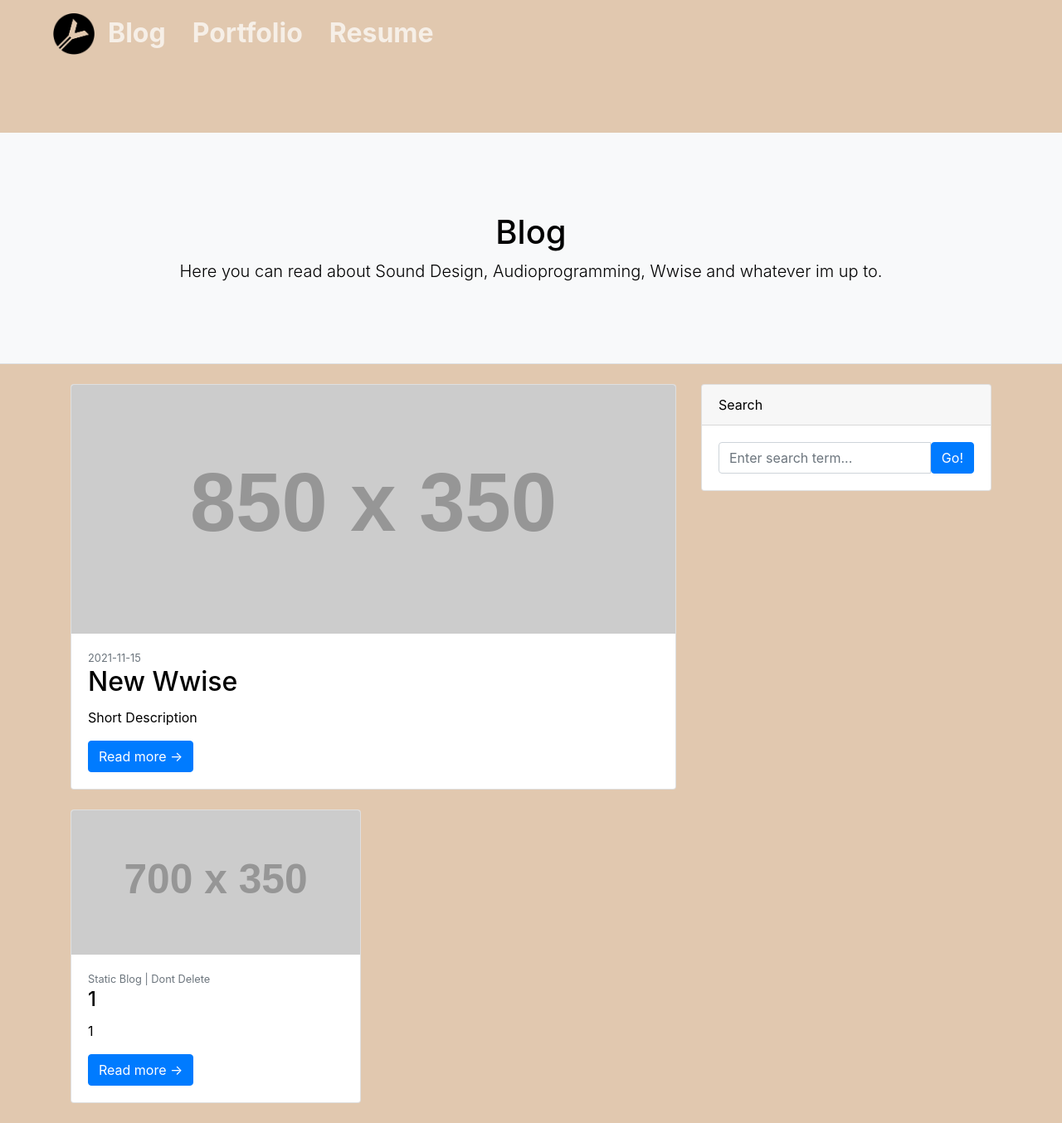
After one commit to Yohavier/Yohavier_Blog, a Flask app: page /blog in a window 1280 px wide. The commit adds this page. Shown: the whole page at 83% size. Run offline with Flask 2, Linux system fonts and the light colour scheme; data comes from the database, SQL or seed files in the repository; grey boxes labelled with a size stand in for pictures from a placeholder-image service; some libraries are stand-ins or nearby versions.

Commit message:
rework layout

```diff
--- a/blog/routes.py
+++ b/blog/routes.py
@@ -1,37 +1,36 @@
 from flask import render_template, url_for, redirect, flash, request, abort
 from sqlalchemy import desc
 from blog import app, db, bcrypt
-from blog.models import Announcement, Post, Admin
+from blog.models import Post, Admin, Video
 from blog.forms import LoginForm, PostForm
 from flask_login import login_user, current_user, login_required
 
 @app.route("/")
 @app.route("/home")
 def home():
-    anns = Announcement.query.all()
-    posts = Post.query.order_by(desc(Post.date_posted)).limit(2).all()
+    posts = Post.query.order_by(desc(Post.date_posted)).all()
     latest_post = Post.query.order_by(desc(Post.date_posted)).first()
-    return render_template('home.html', posts=posts, latest_post=latest_post, title='Home', anns=anns)
+    return render_template('home.html', posts=posts, latest_post=latest_post, title='Home')
 
-@app.route("/about")
-def about():
-    anns = Announcement.query.all()
-    latest_post = Post.query.order_by(desc(Post.date_posted)).first()
-    return render_template('about.html', title='About', latest_post = latest_post, anns=anns)
+@app.route("/resume")
+def resume():
+    return render_template('resume.html', title='Resume')
 
-@app.route("/post/<int:post_id>")
-def post(post_id):
-    anns = Announcement.query.all()
+@app.route("/blog/<int:post_id>")
+def blog_post(post_id):
     post = Post.query.get_or_404(post_id)
     latest_post = Post.query.order_by(desc(Post.date_posted)).first()
-    return render_template('post.html', title=post.title, post=post, latest_post=latest_post, anns=anns)
+    return render_template('blog_post.html', title=post.title, post=post, latest_post=latest_post)
 
-@app.route("/all_posts")
-def all_posts():
-    anns = Announcement.query.all()
+@app.route("/blog")
+def blog():
     posts = Post.query.order_by(desc(Post.date_posted)).all()
-    latest_post = Post.query.order_by(desc(Post.date_posted)).first()
-    return render_template('all_posts.html', title="All Posts", posts=posts, latest_post=latest_post, anns=anns )
+    return render_template('blog.html', title="Blog", posts=posts, rows=get_rows(len(posts)))
+
+@app.route("/portfolio")
+def portfolio():
+    videos = Video.query.order_by(desc(Video.date_posted)).all()
+    return render_template('portfolio.html', title="Portfolio", videos=videos, rows=get_rows(len(videos)))
 
 @app.route("/admin", methods=['GET', 'POST'])
 def admin():
@@ -49,7 +48,7 @@ def admin():
     return render_template('admin_login.html', title='Admin Login', form=form, latest_post=latest_post)
 
 
-@app.route("/post/new", methods=['GET', 'POST'])
+@app.route("/blog/new", methods=['GET', 'POST'])
 @login_required
 def new_post():
     form = PostForm()
@@ -62,7 +61,7 @@ def new_post():
     latest_post = Post.query.order_by(desc(Post.date_posted)).first()
     return render_template('create_post.html', title='New Post', form=form, legend='New Post', latest_post=latest_post)
 
-@app.route("/post/<int:post_id>/update", methods=['GET', 'POST'])
+@app.route("/blog/<int:post_id>/update", methods=['GET', 'POST'])
 @login_required
 def update_post(post_id):
     post = Post.query.get_or_404(post_id)
@@ -82,7 +81,7 @@ def update_post(post_id):
     return render_template('create_post.html', latest_post=latest_post, title='Update Post', form=form, legend='Update Post')
 
 
-@app.route("/post/<int:post_id>/delete", methods=['GET', 'POST'])
+@app.route("/blog/<int:post_id>/delete", methods=['GET', 'POST'])
 @login_required
 def delete_post(post_id):
     post = Post.query.get_or_404(post_id)
@@ -90,3 +89,10 @@ def delete_post(post_id):
     db.session.commit()
     flash('Your post has been deleted!', 'success')
     return redirect(url_for('home'))
+
+
+
+
+def get_rows(amt):
+    row_amt = int(amt / 3) + (amt % 3 > 0)
+    return row_amt
--- /dev/null
+++ b/blog/static/js/scripts.js
@@ -0,0 +1,58 @@
+/*!
+* Start Bootstrap - Creative v7.0.5 (https://startbootstrap.com/theme/creative)
+* Copyright 2013-2021 Start Bootstrap
+* Licensed under MIT (https://github.com/StartBootstrap/startbootstrap-creative/blob/master/LICENSE)
+*/
+//
+// Scripts
+//
+
+window.addEventListener('DOMContentLoaded', event => {
+
+    // Navbar shrink function
+    var navbarShrink = function () {
+        const navbarCollapsible = document.body.querySelector('#mainNav');
+        if (!navbarCollapsible) {
+            return;
+        }
+        if (window.scrollY === 0) {
+            navbarCollapsible.classList.remove('navbar-shrink')
+        } else {
+            navbarCollapsible.classList.add('navbar-shrink')
+        }
+    };
+
+    // Shrink the navbar
+    navbarShrink();
+
+    // Shrink the navbar when page is scrolled
+    document.addEventListener('scroll', navbarShrink);
+
+    // Activate Bootstrap scrollspy on the main nav element
+    const mainNav = document.body.querySelector('#mainNav');
+    if (mainNav) {
+        new bootstrap.ScrollSpy(document.body, {
+            target: '#mainNav',
+            offset: 74,
+        });
+    };
+
+    // Collapse responsive navbar when toggler is visible
+    const navbarToggler = document.body.querySelector('.navbar-toggler');
+    const responsiveNavItems = [].slice.call(
+        document.querySelectorAll('#navbarResponsive .nav-link')
+    );
+    responsiveNavItems.map(function (responsiveNavItem) {
+        responsiveNavItem.addEventListener('click', () => {
+            if (window.getComputedStyle(navbarToggler).display !== 'none') {
+                navbarToggler.click();
+            }
+        });
+    });
+
+    // Activate SimpleLightbox plugin for portfolio items
+    new SimpleLightbox({
+        elements: '#portfolio a.portfolio-box'
+    });
+
+});
--- a/blog/static/main.css
+++ b/blog/static/main.css
@@ -1,59 +1,15 @@
 body {
-    background: #1f2833;
-    color: #333333;
-    margin-top: 4rem;
-  }
-
-  h1, h2, h3, h4, h5, h6 {
-    color: #444444;
-  }
-
-  .navbar-nav .nav-link.active {
-    font-weight: 500;
+    background: #e1c8af;
+    color: black;
+    position: relative;
   }
 
 .content-section {
-    background: #ffffff;
+  background:#eeebe9;
   padding: 10px 20px;
-    border: 1px solid #dddddd;
+  border: 2px solid #7c647c;
   border-radius: 3px;
   margin-bottom: 20px;
-  }
-
-  .article-title {
-    color: #444444;
-  }
-
-  a.article-title:hover {
-    color: #428bca;
-    text-decoration: none;
-  }
-
-  .article-content {
-    white-space: pre-line;
-  }
-
-  .article-img {
-    height: 65px;
-    width: 65px;
-    margin-right: 16px;
-  }
-
-  .article-metadata {
-    padding-bottom: 1px;
-    margin-bottom: 4px;
-    border-bottom: 1px solid #e3e3e3
-  }
-
-  .article-metadata a:hover {
-    color: #333;
-    text-decoration: none;
-  }
-
-  .article-svg {
-    width: 25px;
-    height: 25px;
-    vertical-align: middle;
 }
 
 .navbar{
@@ -61,54 +17,156 @@ body {
 }
 
 .navbar-brand{
-    font-size:xx-large;
-    color:#66fcf1 !important;
+  color:#7c647c !important;
 }
 .navbar-brand:hover{
-    color: #c2fef9 !important;
+  color: #644d64 !important;
 }
 
 .nav-link{
-    color: #45a29e;
+  color: #4c334b;
 }
 
 .nav-link:hover{
-    color:#66fcf1;
+  color:#7c647c;
 }
 
 .accordion-light-item{
-    background:#45a29e;
+  background:#e1c8af;
 }
 
 .accordion-dark-item{
-    background: #0b0c10;
-    color:#66fcf1;
+  background: #545c34;
+  color:#eeebe9;
+}
+
+.accordion-dark-item :hover{
+  color:#af967d;
 }
 
 .accordion-dark-item a{
-    color:#66fcf1;
+  background: #545c34;
+  color:#eeebe9;
 }
 
-  .card-header{
-    color:#66fcf1;
+.accordion-dark-item a:hover{
+  color:#af967d;
 }
 
-  .home-text{
-    color:#66fcf1;
-    text-align: center;
-    margin-top: 10%;
-    font-size: 3rem;
+.my-tab-bar{
+  padding-top: 30rem;
 }
 
-  .row{
-    margin-right: 0px;
-    margin-left: 0px;
+.contentbody{
+  padding-top: 10rem;
 }
 
-  .dark-card{
-    background: #1F2833;
-    color:#66fcf1;
+.youtube-video-wrapper{
+  position: relative;
+  padding-bottom: 56.25%; /* 16:9 */
+  height: 0;
 }
-  .dark-card h1{
-    color:#66fcf1;
+.youtube-video-wrapper iframe {
+  position: absolute;
+  width: 100%;
+  height: 100%;
+  padding: 5%;
 }
+
+
+#mainNav {
+  box-shadow: 0 0.5rem 1rem rgba(0, 0, 0, 0.15);
+  background-color: #fff;
+  transition: background-color 0.2s ease;
+}
+#mainNav .navbar-brand {
+  font-family: "Merriweather Sans", -apple-system, BlinkMacSystemFont, "Segoe UI", Roboto, "Helvetica Neue", Arial, "Noto Sans", sans-serif, "Apple Color Emoji", "Segoe UI Emoji", "Segoe UI Symbol", "Noto Color Emoji";
+  font-weight: 700;
+  color: #212529;
+}
+#mainNav .navbar-nav .nav-item .nav-link {
+  color: #6c757d;
+  font-family: "Merriweather Sans", -apple-system, BlinkMacSystemFont, "Segoe UI", Roboto, "Helvetica Neue", Arial, "Noto Sans", sans-serif, "Apple Color Emoji", "Segoe UI Emoji", "Segoe UI Symbol", "Noto Color Emoji";
+  font-weight: 700;
+  font-size: 2rem;
+  padding: 0.75rem 0;
+}
+#mainNav .navbar-nav .nav-item .nav-link:hover, #mainNav .navbar-nav .nav-item .nav-link:active {
+  color: #f4623a;
+}
+#mainNav .navbar-nav .nav-item .nav-link.active {
+  color: #f4623a !important;
+}
+#mainNav .nav-img{
+  width: 50px;
+}
+@media (min-width: 992px) {
+  #mainNav {
+    box-shadow: none;
+    background-color: transparent;
+  }
+  #mainNav .navbar-brand {
+    color: rgba(255, 255, 255, 0.7);
+  }
+  #mainNav .navbar-brand:hover {
+    color: #fff;
+  }
+  #mainNav .navbar-nav .nav-item .nav-link {
+    color: rgba(255, 255, 255, 0.7);
+    padding: 0 1rem;
+  }
+  #mainNav .navbar-nav .nav-item .nav-link:hover {
+    color: #fff;
+  }
+  #mainNav .navbar-nav .nav-item:last-child .nav-link {
+    padding-right: 0;
+  }
+  #mainNav.navbar-shrink {
+    box-shadow: 0 0.5rem 1rem rgba(0, 0, 0, 0.15);
+    background-color: #fff;
+  }
+  #mainNav.navbar-shrink .navbar-brand {
+    color: #212529;
+  }
+  #mainNav.navbar-shrink .navbar-brand:hover {
+    color: #f4623a;
+  }
+  #mainNav.navbar-shrink .navbar-nav .nav-item .nav-link {
+    color: #212529;
+    font-size: 1rem;
+  }
+  #mainNav.navbar-shrink .nav-img{
+    width: 30px;
+  }
+  #mainNav.navbar-shrink .navbar-nav .nav-item .nav-link:hover {
+    color: #f4623a;
+  }
+}
+
+.static-nav{
+    position: relative;
+    height: 50%;
+    background: #fff;
+    margin-top: 10%;
+}
+
+
+ul.nav-pills {
+  top: 20px;
+  position: fixed;
+}
+div.col-sm-9 div {
+  height: 250px;
+  font-size: 28px;
+}
+#section1 {color: #fff; background-color: #1E88E5;}
+#section2 {color: #fff; background-color: #673ab7;}
+#section3 {color: #fff; background-color: #ff9800;}
+#section41 {color: #fff; background-color: #00bcd4;}
+#section42 {color: #fff; background-color: #009688;}
+
+@media screen and (max-width: 810px) {
+  #section1, #section2, #section3, #section41, #section42  {
+    margin-left: 150px;
+  }
+}
--- /dev/null
+++ b/blog/templates/blog.html
@@ -0,0 +1,102 @@
+{% extends "layout.html" %}
+
+{% block content %}
+<div class="py-5 bg-light border-bottom mb-4">
+  <div class="container">
+      <div class="text-center my-5">
+          <h1 class="fw-bolder">Blog</h1>
+          <p class="lead mb-0">Here you can read about Sound Design, Audioprogramming, Wwise and whatever im up to.</p>
+      </div>
+  </div>
+</div>
+<!-- Page content-->
+<div class="container">
+    <div class="row">
+        <!-- Blog entries-->
+        <div class="col-xl-12">
+            <div class="row">
+                <!-- Latest blog post-->
+                <div class="col-xl-8">
+                    <div class="card mb-4">
+                        <a href="#!"><img class="card-img-top" src="https://dummyimage.com/850x350/dee2e6/6c757d.jpg" alt="..." /></a>
+                        <div class="card-body">
+                            <div class="small text-muted">{{ posts[0].date_posted.strftime('%Y-%m-%d') }}</div>
+                            <h2 class="card-title">{{ posts[0].title }}</h2>
+                            <p class="card-text">{{ posts[0].description|safe }}</p>
+                            <a class="btn btn-primary" href="{{ url_for('blog_post', post_id=posts[0].id) }}">Read more →</a>
+                        </div>
+                    </div>
+                </div>
+                <!-- Side widgets-->
+                <div class="col-xl-4">
+                    <!-- Search widget-->
+                    <div class="card mb-4">
+                        <div class="card-header">Search</div>
+                        <div class="card-body">
+                            <div class="input-group">
+                                <input class="form-control" type="text" placeholder="Enter search term..." aria-label="Enter search term..." aria-describedby="button-search" />
+                                <button class="btn btn-primary" id="button-search" type="button">Go!</button>
+                            </div>
+                        </div>
+                    </div>
+                </div>
+            </div>
+            {% for i in range(rows) %}
+            <div class="row">
+                <!-- Nested row for non-featured blog posts-->
+                {% if (i * 3 + 1) < posts|length %}
+                <div class="col-xl-4">
+                    <!-- Blog post-->
+                    <div class="card mb-4">
+                        <a href="#!"><img class="card-img-top" src="https://dummyimage.com/700x350/dee2e6/6c757d.jpg" alt="..." /></a>
+                        <div class="card-body">
+                            <div class="small text-muted">{{posts[i * 3 + 1].title}}</div>
+                            <h2 class="card-title h4">1</h2>
+                            <p class="card-text">1</p>
+                            <a class="btn btn-primary" href="{{ url_for('blog_post', post_id=posts[i * 3 + 1].id) }}">Read more →</a>
+                        </div>
+                    </div>
+                </div>
+                {% endif %}
+                {% if (i * 3 + 2) < posts|length %}
+                <div class="col-xl-4">
+                    <!-- Blog post-->
+                    <div class="card mb-4">
+                        <a href="#!"><img class="card-img-top" src="https://dummyimage.com/700x350/dee2e6/6c757d.jpg" alt="..." /></a>
+                        <div class="card-body">
+                            <div class="small text-muted">{{posts[i * 3 + 2].title}}</div>
+                            <h2 class="card-title h4">1</h2>
+                            <p class="card-text">1</p>
+                            <a class="btn btn-primary" href="{{ url_for('blog_post', post_id=posts[i * 3 + 2].id) }}">Read more →</a>
+                        </div>
+                    </div>
+                </div>
+                {% endif %}
+                {% if (i * 3 + 3) < posts|length %}
+                <div class="col-xl-4">
+                    <!-- Blog post-->
+                    <div class="card mb-4">
+                        <a href="#!"><img class="card-img-top" src="https://dummyimage.com/700x350/dee2e6/6c757d.jpg" alt="..." /></a>
+                        <div class="card-body">
+                            <div class="small text-muted">{{posts[(i-1) * 3 + 3].title}}</div>
+                            <h2 class="card-title h4">1</h2>
+                            <p class="card-text">1</p>
+                            <a class="btn btn-primary" href="{{ url_for('blog_post', post_id=posts[i * 3 + 3].id) }}">Read more →</a>
+                        </div>
+                    </div>
+                </div>
+                {% endif %}
+            </div>
+            {% endfor %}
+      </div>
+  </div>
+</div>
+{% endblock content %}
+
+{% block create_admin %}
+<li class="nav-item">
+  {% if current_user.is_authenticated %}
+  <a class="nav-link" href="{{url_for('new_post')}}">Create Post</a>
+  {% endif %}
+</li>
+{% endblock create_admin %}
--- a/blog/templates/layout.html
+++ b/blog/templates/layout.html
@@ -4,25 +4,12 @@
       <!-- Required meta tags -->
       <meta charset="utf-8">
       <meta name="viewport" content="width=device-width, initial-scale=1, shrink-to-fit=no">
-      <script src="https://ajax.googleapis.com/ajax/libs/jquery/3.5.1/jquery.min.js"></script>
-      <script src="https://cdnjs.cloudflare.com/ajax/libs/popper.js/1.16.0/umd/popper.min.js"></script>
-      <script src="https://maxcdn.bootstrapcdn.com/bootstrap/4.5.2/js/bootstrap.min.js"></script>
       <link rel="stylesheet" href="https://maxcdn.bootstrapcdn.com/bootstrap/4.5.2/css/bootstrap.min.css">
       <link rel="stylesheet"  href="{{ url_for('static', filename='font_awesome/css/fontawesome.min.css')}}">
       <link rel="stylesheet" type="text/css" href="{{ url_for('static', filename='main.css') }}">
 
-      <!-- jQuery first, then Popper.js -->
-      <script src="https://code.jquery.com/jquery-3.5.1.min.js"></script>
-      <script src="https://cdnjs.cloudflare.com/ajax/libs/popper.js/1.12.9/umd/popper.min.js" integrity="sha384-ApNbgh9B+Y1QKtv3Rn7W3mgPxhU9K/ScQsAP7hUibX39j7fakFPskvXusvfa0b4Q" crossorigin="anonymous"></script>
-
-      <!-- JavaScript Bundle with Popper -->
-      <script src="https://cdn.jsdelivr.net/npm/bootstrap@5.1.3/dist/js/bootstrap.bundle.min.js" integrity="sha384-ka7Sk0Gln4gmtz2MlQnikT1wXgYsOg+OMhuP+IlRH9sENBO0LRn5q+8nbTov4+1p" crossorigin="anonymous"></script>
-      <script src="https://stackpath.bootstrapcdn.com/bootstrap/3.4.1/js/bootstrap.min.js"></script>
-
       <!-- include summernote css/js -->
       <link href="https://cdn.jsdelivr.net/npm/summernote@0.8.18/dist/summernote.min.css" rel="stylesheet">
-      <script src="https://cdn.jsdelivr.net/npm/summernote@0.8.18/dist/summernote.min.js"></script>
-
 
       {% if title %}
           <title>Blog - {{title}}</title>
@@ -31,82 +18,44 @@
       {% endif %}
     </head>
 
-    <body class="image-responsive" style="background-image: url('../static/images/background.jpg')">
+    <body id="page-top">
+      {% block static_navbar %}
+      {% endblock static_navbar %}
       <header>
-        <div class="row">
-          <div class="col-3">
-            <nav class="nav flex-column">
-              <a class="nav-link navbar-brand" href="/">Home</a>
-              <a class="nav-link" href="{{ url_for('all_posts') }}">Blogs</a>
-              <a class="nav-link" href="{{ url_for('about') }}">About Me</a>
-              {% if current_user.is_authenticated %}
-                <a class="nav-link" href="{{url_for('new_post')}}">Create Post</a>
-              {% endif %}
-            </nav>
-          </div>
-          <div class="col">
-            {% block home %}
-            {% endblock home %}
-            <div class="col">
-              {% block content %}{% endblock content%}
+        <nav class="navbar navbar-expand-lg navbar-light fixed-top py-3" id="mainNav">
+          <div class=" px-4 px-lg-5">
+            <button class="navbar-toggler navbar-toggler-right" type="button" data-bs-toggle="collapse" data-bs-target="#navbarResponsive" aria-controls="navbarResponsive" aria-expanded="false" aria-label="Toggle navigation"><span class="navbar-toggler-icon"></span></button>
+            <div class="collapse navbar-collapse" id="navbarResponsive">
+              <ul class="navbar-nav ms-auto my-2 my-lg-0">
+                <li class="nav-item"><a href="/"><img class="nav-img" src="../static/images/WebIcon.png"></a></li>
+                <li class="nav-item"><a class="nav-link" href="{{ url_for('blog') }}">Blog</a></li>
+                <li class="nav-item"><a class="nav-link" href="{{ url_for('portfolio') }}">Portfolio</a></li>
+                <li class="nav-item"><a class="nav-link" href="{{ url_for('resume') }}">Resume</a></li>
+                {% block create_admin %}
+                {% endblock create_admin %}
+              </ul>
             </div>
           </div>
-          <div class="col-3">
-            <div class="container">
-              <div id="accordion">
-                <div class="card">
-                  <a class="card-link accordion-dark-item" data-toggle="collapse" href="#collapseOne">
-                    <div class="card-header">
-                      Cool Stuff
-                    </div>
-                  </a>
-                  <div id="collapseOne" class="collapse accordion-light-item" data-parent="#accordion">
-                    <div class="card-body">
-                      <ul class="list-group">
-                        <a class="article-title" href="{{ url_for('post', post_id=latest_post.id) }}">
-                          <li class="list-group-item accordion-dark-item">Last Post: {{latest_post.title}}</li>
-                        </a>
-                        {% for ann in anns %}
-                          <li class="list-group-item accordion-dark-item">{{ann.title}}</li>
-                        {% endfor %}
-                      </ul>
-                    </div>
-                  </div>
-                </div>
-                <div class="card">
-                  <a class="collapsed card-link accordion-dark-item" data-toggle="collapse" href="#collapseTwo">
-                    <div class="card-header">
-                      Roadmap
-                    </div>
-                  </a>
-                  <div id="collapseTwo" class="collapse accordion-light-item" data-parent="#accordion">
-                    <div class="card-body">
-                      <ul class="list-group">
-                        <li class="list-group-item accordion-dark-item">Nothing Planned yet</li>
-                      </ul>
-                    </div>
-                  </div>
-                </div>
-                <div class="card">
-                  <a class="collapsed card-link accordion-dark-item" data-toggle="collapse" href="#collapseThree">
-                    <div class="card-header">
-                      Links
-                    </div>
-                  </a>
-                <div id="collapseThree" class="collapse accordion-light-item" data-parent="#accordion">
-                  <div class="card-body">
-                    <ul class="list-group">
-                      <li class="list-group-item accordion-dark-item"><a href="https://www.linkedin.com/in/philipp-jonas-knohl-02a680157/">LinkedIn</a></li>
-                      <li class="list-group-item accordion-dark-item"><a href="https://www.instagram.com/jonas.kn/">Instagram</a></li>
-                      <li class="list-group-item accordion-dark-item"><a href="https://www.youtube.com/channel/UChCd2W-yvPcZjvUH5wawZmQ">Youtube</a></li>
-                    </ul>
-                  </div>
-                </div>
-              </div>
-            </div>
-          </div>
-        </div>
+        </nav>
       </header>
-    </div>
+      <div class="contentbody">
+        {% block content %}
+        {% endblock content %}
+      </div>
+
+      <footer>
+      </footer>
+      <script src="https://cdn.jsdelivr.net/npm/summernote@0.8.18/dist/summernote.min.js"></script>
+      <!-- jQuery first, then Popper.js -->
+      <script src="https://code.jquery.com/jquery-3.5.1.min.js"></script>
+      <script src="https://cdnjs.cloudflare.com/ajax/libs/popper.js/1.12.9/umd/popper.min.js" integrity="sha384-ApNbgh9B+Y1QKtv3Rn7W3mgPxhU9K/ScQsAP7hUibX39j7fakFPskvXusvfa0b4Q" crossorigin="anonymous"></script>
+
+      <!-- JavaScript Bundle with Popper -->
+      <script src="https://cdn.jsdelivr.net/npm/bootstrap@5.1.3/dist/js/bootstrap.bundle.min.js" integrity="sha384-ka7Sk0Gln4gmtz2MlQnikT1wXgYsOg+OMhuP+IlRH9sENBO0LRn5q+8nbTov4+1p" crossorigin="anonymous"></script>
+      <script src="https://stackpath.bootstrapcdn.com/bootstrap/3.4.1/js/bootstrap.min.js"></script>
+      <script src="https://ajax.googleapis.com/ajax/libs/jquery/3.5.1/jquery.min.js"></script>
+      <script src="https://cdnjs.cloudflare.com/ajax/libs/popper.js/1.16.0/umd/popper.min.js"></script>
+      <script src="https://maxcdn.bootstrapcdn.com/bootstrap/4.5.2/js/bootstrap.min.js"></script>
+      <script src="static/js/scripts.js"></script>
   </body>
 </html>
```
Also changed, not shown: blog/models.py (+8 -7 lines), blog/templates/about.html (deleted, +0 -16 lines), blog/templates/all_posts.html (deleted, +0 -14 lines), blog/templates/home.html (+5 -3 lines), blog/templates/portfolio.html (added, +108 -0 lines), blog/templates/resume.html (added, +25 -0 lines), blog/site.db, blog/static/images/profile.jpg (renamed from blog/static/images/me.jpg), blog/templates/blog_post.html (renamed from blog/templates/post.html). Lines whose indentation alone changed are shown as unchanged.
